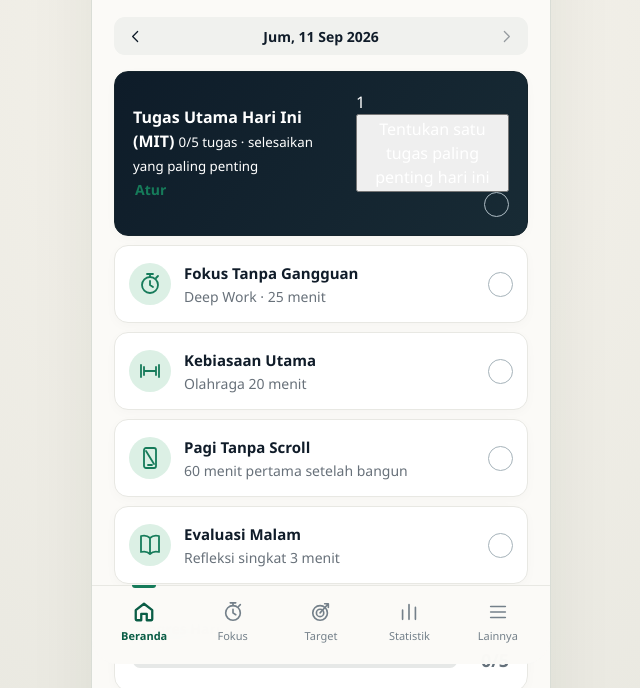
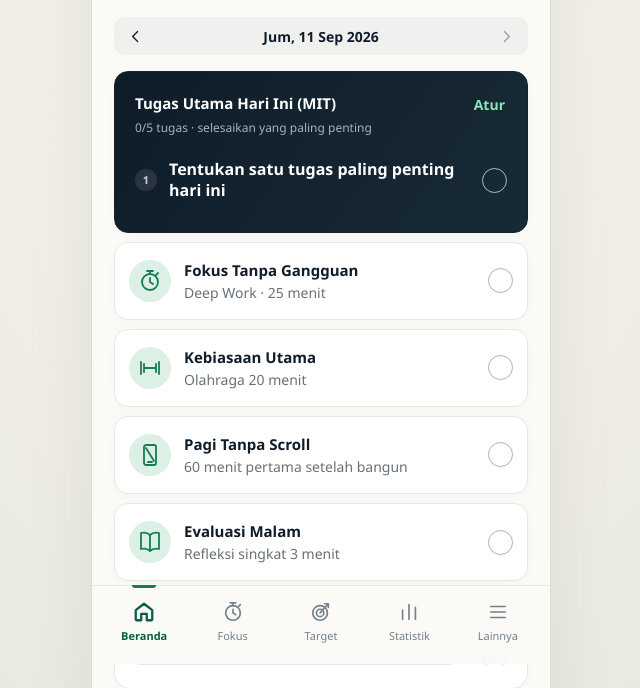
Before and after one commit to alkomputer90-spec/skd90-app, a plain HTML site: page index.html in a window 1280 px wide. Both pictures are taken after a click on the button "Mulai Sekarang". Shown: the part 112-800 px from the top of the page, without its empty margins (319-959 px from the left). Drawn offline with Linux system fonts and the light colour scheme.

Commit message:
Style multiple MIT tasks

```diff
--- a/styles.css
+++ b/styles.css
@@ -15,3 +15,97 @@
 @media(max-width:360px){.stack{padding-left:16px;padding-right:16px;gap:13px}.top{padding-left:18px;padding-right:18px}.brand{font-size:22px}.checkrow{padding:12px;gap:10px}.icon-disc{width:36px;height:36px}.label b{font-size:14px}.label small{font-size:13px}.timer-digits{font-size:48px}.kpi{padding:14px 10px;gap:8px}.kpi-label{font-size:11px}}
 .timer{overflow:hidden}.checkrow:focus-visible{outline-offset:2px}.reward-row{text-align:left}
 @media(prefers-reduced-motion:reduce){*{scroll-behavior:auto!important;transition:none!important}}
+/* =========================
+   MULTI MIT
+   ========================= */
+
+.mit-card{
+  display:block !important;
+  padding:20px !important;
+}
+
+.mit-head{
+  display:flex;
+  align-items:flex-start;
+  justify-content:space-between;
+  gap:12px;
+  margin-bottom:12px;
+}
+
+.mit-head > div{
+  display:flex;
+  flex-direction:column;
+  gap:4px;
+}
+
+.mit-head b{
+  color:#fff;
+  font-size:15px;
+}
+
+.mit-head small{
+  color:rgba(255,255,255,.65);
+  font-size:12px;
+}
+
+.mit-card .text-btn{
+  color:#8ce3bd;
+  flex-shrink:0;
+}
+
+.mit-list{
+  display:flex;
+  flex-direction:column;
+}
+
+.mit-item{
+  display:grid;
+  grid-template-columns:24px 1fr 34px;
+  align-items:center;
+  gap:10px;
+  min-height:52px;
+  border-top:1px solid rgba(255,255,255,.09);
+}
+
+.mit-item:first-child{
+  border-top:0;
+}
+
+.mit-number{
+  width:22px;
+  height:22px;
+  display:flex;
+  align-items:center;
+  justify-content:center;
+  border-radius:50%;
+  background:rgba(255,255,255,.10);
+  color:rgba(255,255,255,.75);
+  font-size:11px;
+  font-weight:700;
+}
+
+.mit-label{
+  appearance:none;
+  border:0;
+  background:none;
+  padding:10px 0;
+  text-align:left;
+  color:#fff;
+  font:inherit;
+  font-weight:650;
+  line-height:1.35;
+  cursor:pointer;
+}
+
+.mit-item .check{
+  border-color:rgba(255,255,255,.65);
+}
+
+.mit-item .check.done{
+  background:#28a977;
+  border-color:#28a977;
+}
+
+.mit-item .check.done svg{
+  color:#fff;
+}
```
